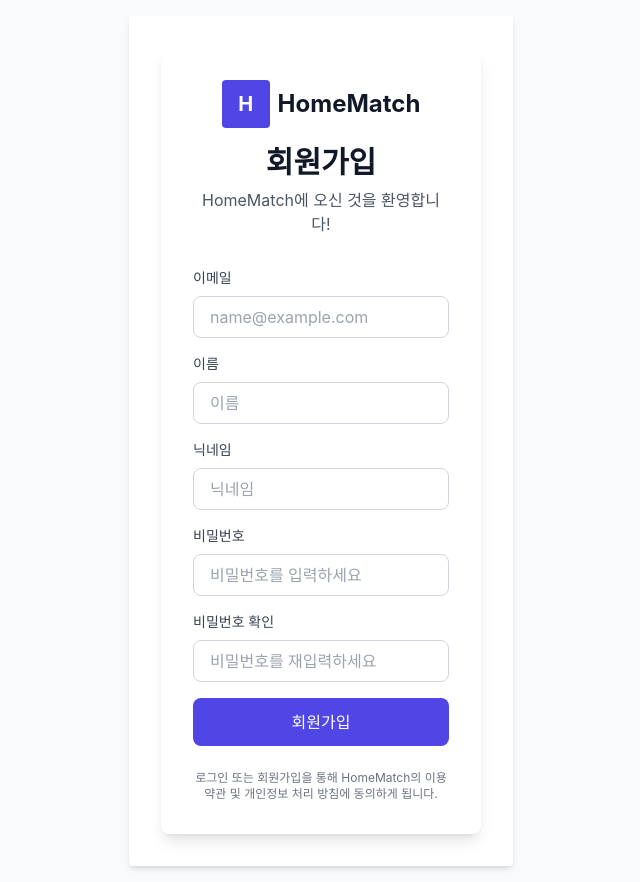
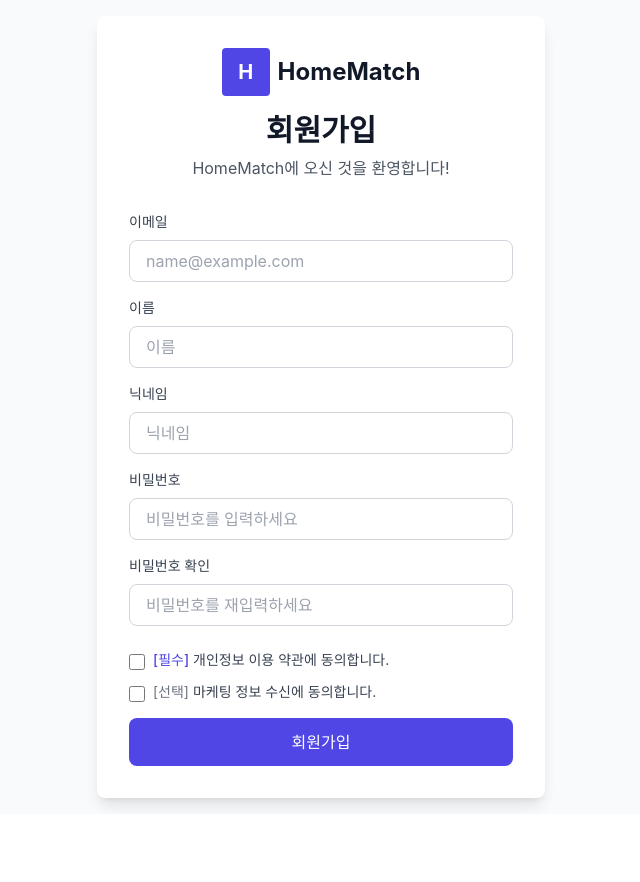
Before and after one commit to insu1918/AI_HomeMatch, a React (Vite) app in the folder frontend/: page /signup in a window 1280 px wide. Shown: the whole page, without its empty margins (319-959 px from the left). After the commit the page ends 814 px from the top, so only its background shows below. Built offline with nearby package versions, Linux system fonts and the light colour scheme.

Commit message:
회원가입 페이지 디자인 수정 및 약간 동의 추가

```diff
--- a/frontend/src/pages/Signup.tsx
+++ b/frontend/src/pages/Signup.tsx
@@ -9,6 +9,8 @@ const Signup = () => {
   const [confirmPassword, setConfirmPassword] = useState("");
   const [name, setName] = useState("");
   const [nickname, setNickname] = useState("");
+  const [privacyAgreed, setPrivacyAgreed] = useState(false);
+  const [marketingAgreed, setMarketingAgreed] = useState(false);
   const [error, setError] = useState("");
 
   const handleSubmit = async (e: React.FormEvent) => {
@@ -17,6 +19,11 @@ const Signup = () => {
 
     if (password !== confirmPassword) {
       setError("비밀번호가 일치하지 않습니다.");
+      return;
+    }
+
+    if (!privacyAgreed) {
+      setError("개인정보 이용 약관에 동의해주세요.");
       return;
     }
 
@@ -31,6 +38,8 @@ const Signup = () => {
           password,
           name,
           nickname,
+          privacyAgreed,
+          marketingAgreed,
         }),
       });
 
@@ -42,6 +51,7 @@ const Signup = () => {
       navigate("/login");
     } catch (err) {
       setError("회원가입 중 오류가 발생했습니다.");
+      console.error("로그인 에러:", err);
     }
   };
 
@@ -49,9 +59,8 @@ const Signup = () => {
     <div className="min-h-screen bg-gray-50 flex items-center justify-center p-4">
       <form
         onSubmit={handleSubmit}
-        className="bg-white p-8 rounded shadow-md w-96"
+        className="bg-white rounded-lg shadow-lg p-8 w-full max-w-md"
       >
-      <div className="bg-white rounded-lg shadow-lg p-8 w-full max-w-md">
         <div className="text-center mb-8">
           <div className="flex items-center justify-center space-x-2 mb-4">
             <div className="w-12 h-12 bg-primary-600 rounded flex items-center justify-center">
@@ -131,6 +140,35 @@ const Signup = () => {
                 required
               />
             </div>
+
+            <div className="space-y-3 pt-2">
+              <div className="flex items-start">
+                <input
+                  type="checkbox"
+                  id="privacyAgreed"
+                  checked={privacyAgreed}
+                  onChange={(e) => setPrivacyAgreed(e.target.checked)}
+                  className="mt-1 mr-2 w-4 h-4 text-primary-600 border-gray-300 rounded focus:ring-primary-500"
+                  required
+                />
+                <label htmlFor="privacyAgreed" className="text-sm text-gray-700">
+                  <span className="text-primary-600 font-medium">[필수]</span> 개인정보 이용 약관에 동의합니다.
+                </label>
+              </div>
+              <div className="flex items-start">
+                <input
+                  type="checkbox"
+                  id="marketingAgreed"
+                  checked={marketingAgreed}
+                  onChange={(e) => setMarketingAgreed(e.target.checked)}
+                  className="mt-1 mr-2 w-4 h-4 text-primary-600 border-gray-300 rounded focus:ring-primary-500"
+                />
+                <label htmlFor="marketingAgreed" className="text-sm text-gray-700">
+                  <span className="text-gray-500">[선택]</span> 마케팅 정보 수신에 동의합니다.
+                </label>
+              </div>
+            </div>
+
             <button
               type="submit"
               className="w-full bg-primary-600 text-white py-3 rounded-lg hover:bg-primary-700 font-medium"
@@ -141,12 +179,8 @@ const Signup = () => {
 
         </div>
 
-        <p className="mt-6 text-xs text-center text-gray-500">
-          로그인 또는 회원가입을 통해 HomeMatch의 이용 약관 및 개인정보 처리 방침에 동의하게 됩니다.
-        </p>
         {error && <p className="text-red-500 text-sm mb-3">{error}</p>}
 
-        </div>
       </form>
     </div>
   );
```
